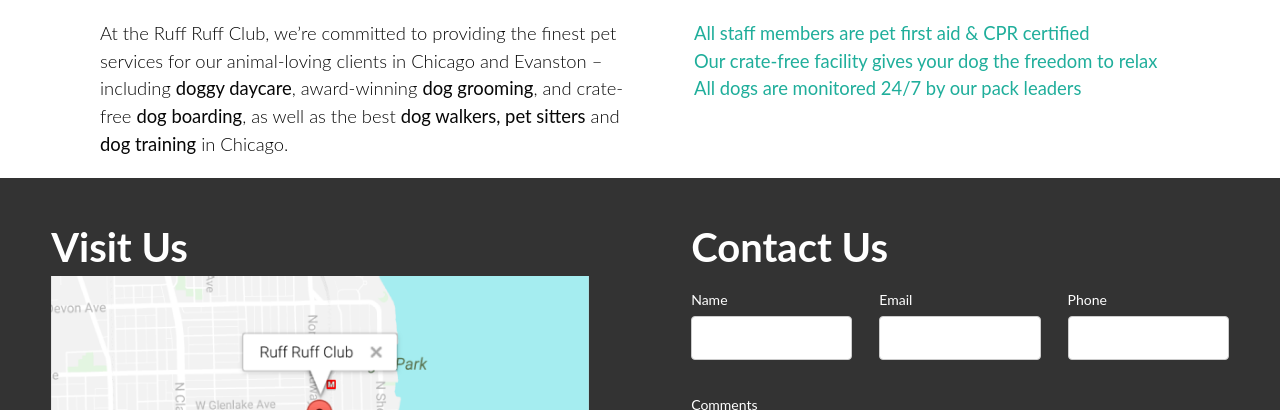
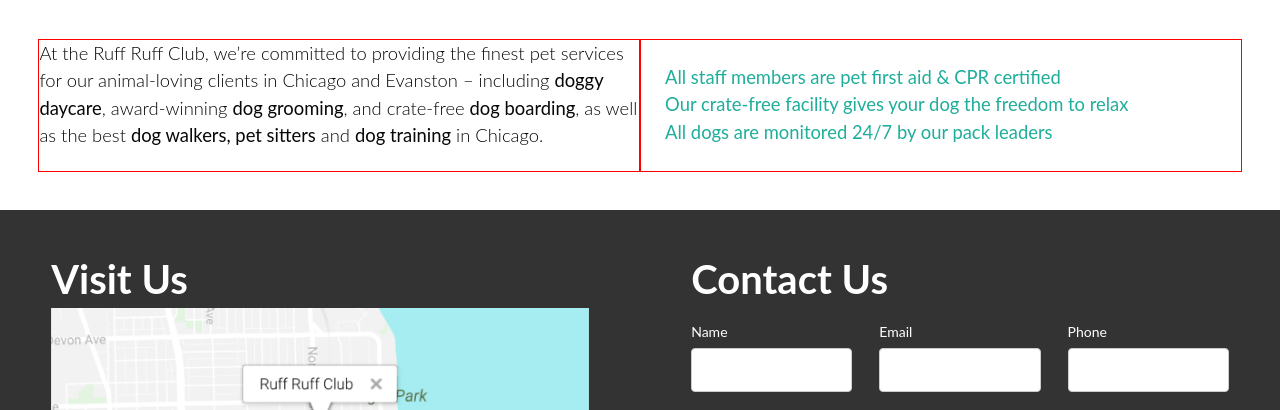
Before and after one commit to juliafmurray/ruff-ruff, a website: page src/index.html in a window 1280 px wide. Shown: the part 824-1234 px from the top of the page. Drawn offline with nearby package versions, Linux system fonts and the light colour scheme; files that its build step writes are made by us from their sources.

Commit message:
fixed padding in content desktop

```diff
--- a/src/scss/06_components/content.scss
+++ b/src/scss/06_components/content.scss
@@ -1,9 +1,8 @@
 
 .c-content {
   display: flex;
-  padding: 20px 100px;
-  justify-content: flex-start;
   font-weight: $font-weight-light;
+
 
     @media screen and (min-width: $width-x-small) {
       flex-wrap: wrap;
@@ -11,6 +10,7 @@
 
     @media screen and (min-width: $width-large){
       flex-wrap: nowrap;
+      padding: 3%;
     }
 }
 
@@ -21,6 +21,8 @@
 
     @media screen and (min-width: $width-large){
       width: 50%;
+      border: 1px red solid;
+      justify-content: space-between;
     }
 
 
@@ -37,6 +39,7 @@
 
   @media screen and (min-width: $width-large){
     width: 50%;
-    padding-left: 5%;
+    padding: 2%;
+    border: 1px red solid;
   }
 }
```
